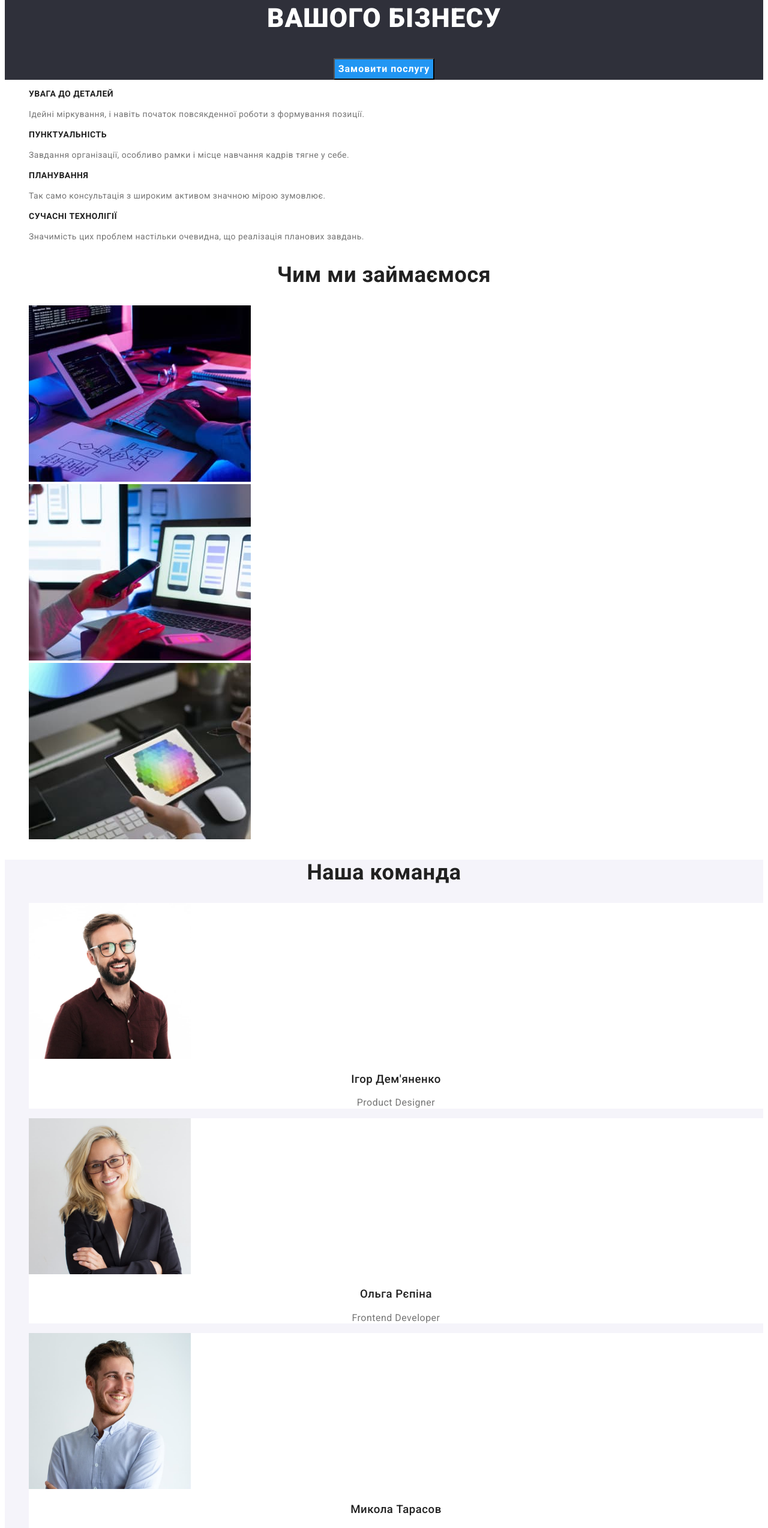
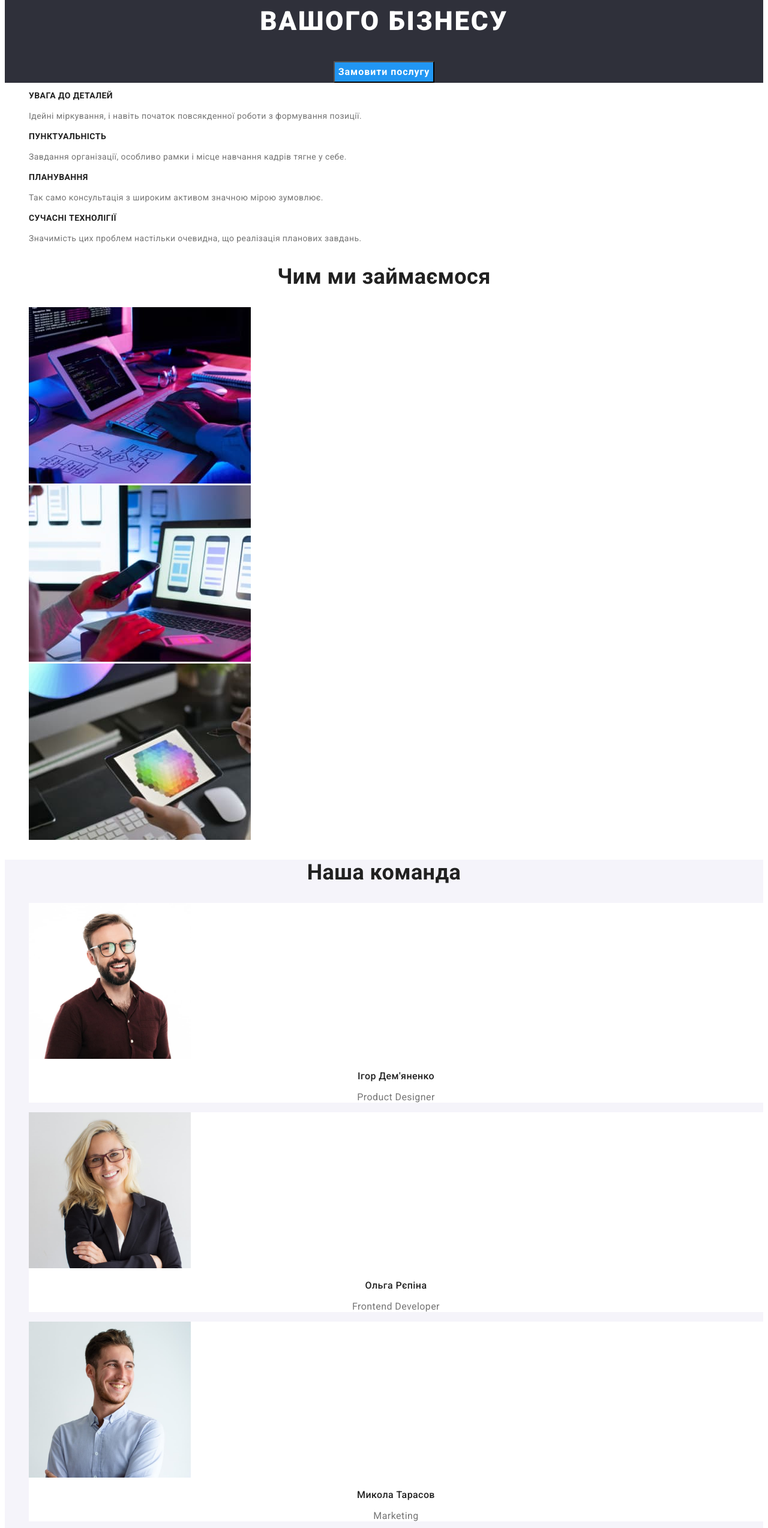
Before and after one commit to IgorJurievic/IgorJurievic-goit-markup-hw-02, a plain HTML site: page index.html in a window 1280 px wide. Shown: the part 242-2789 px from the top of the page at 60% size. Drawn offline with Linux system fonts and the light colour scheme.

Commit message:
доопрацьовуємо css

```diff
--- a/css/styles.css
+++ b/css/styles.css
@@ -12,7 +12,7 @@
 .page {
     color: var(--primary-text-color);
     background-color: var(--white-color);
-
+    font-size: 14px;
     font-family: Roboto, sans-serif;
     letter-spacing: 0.03em;
 }
@@ -21,7 +21,7 @@
     list-style: none;
 }
 
-.title {
+.section-title {
 
     font-size: 36px;
     line-height: 1.17;
@@ -29,14 +29,6 @@
 }
 
 /* header */
-
-.page-header {
-
-    font-weight: 500;
-    font-size: 14px;
-    line-height: 1.14;
-    letter-spacing: 0.02em
-}
 
 .logo-web {
     color: var(--accent-color);
@@ -60,6 +52,9 @@
 
 .site-nav .link {
     color: var(--primary-text-color);
+    font-weight: 500;
+    line-height: 1.14;
+    letter-spacing: 0.02em
 }
 
 .site-nav .link:hover, .site-nav .link:focus, .site-nav .link:active, .site-nav .link.current, .contacts .link:hover,
@@ -69,22 +64,26 @@
 
 .contacts .link {
     color: var(--text-color);
+    font-weight: 500;
+
+    line-height: 1.14;
+    letter-spacing: 0.02em
 }
 
 /* hero */
 
 .hero {
     background-color: var(--hero-bg-color);
-    color: var(--white-color);
+    text-align: center;
 
-    text-align: center;
-    letter-spacing: 0.06em;
 }
 
 .hero-title {
+    color: var(--white-color);
     font-weight: 900;
     font-size: 44px;
     line-height: 1.36;
+    letter-spacing: 0.06em;
     text-transform: uppercase;
 }
 
@@ -93,10 +92,10 @@
     font-size: 16px;
     line-height: 1.88;
     align-items: center;
-
+    letter-spacing: 0.06em;
 }
 
-/* section */
+/* Про нас */
 
 .visually-hidden {
     position: absolute;
@@ -111,17 +110,15 @@
         margin: -1px;
 }
 
-.list-title {
+.about-title {
     font-size: 14px;
     line-height: 1.14;
     text-transform: uppercase;
 
 }
 
-.list-text {
+.about-text {
     color: var(--text-color);
-
-    font-size: 14px;
     line-height: 1.71;
 
 }
@@ -130,24 +127,26 @@
 
 /* staf */
 
-.teem {
+.team {
     background-color: var(--teem-bg-color);
-    font-size: 16px;
-    line-height: 1.19;
 
 }
 
-.teem-list {
+.team-list {
     background-color: var(--white-color);
 }
 
-.teem-title {
+.team-title {
     font-weight: 500;
+    font-size: 16px;
+    line-height: 1.19;
     text-align: center;
 }
 
-.teem-text {
+.team-text {
     color: var(--text-color);
+    font-size: 16px;
+    line-height: 1.19;
     text-align: center;
 
 }
@@ -156,15 +155,13 @@
 
 .footer {
     background-color: var(--footer-bg-color);
-    font-weight: 400;
-    font-size: 14px;
-    line-height: 1.71;
 }
 
 .footer .address{
     color: var(--white-color);
     text-decoration: none;
     font-style: normal;
+    line-height: 1.71;
 }
 
 .footer .address:hover, footer .address:focus, .footer .link:hover,
@@ -175,6 +172,7 @@
 .footer .link {
     color: rgba(255, 255, 255, 0.6);
     font-style: normal;
+    line-height: 1.71;
 }
 
 /* button */
--- a/index.html
+++ b/index.html
@@ -41,32 +41,32 @@
           Замовити послугу
         </button>
       </section>
-      <section class="section">
+      <section class="about">
         <h2 class="visually-hidden">Наші переваги</h2>
         <ul class="list">
           <li>
-            <h3 class="list-title">Увага до деталей</h3>
-            <p class="list-text">
+            <h3 class="about-title">Увага до деталей</h3>
+            <p class="about-text">
               Ідейні міркування, і навіть початок повсякденної роботи з
               формування позиції.
             </p>
           </li>
           <li>
-            <h3 class="list-title">Пунктуальність</h3>
-            <p class="list-text">
+            <h3 class="about-title">Пунктуальність</h3>
+            <p class="about-text">
               Завдання організації, особливо рамки і місце навчання кадрів тягне
               у себе.
             </p>
           </li>
           <li>
-            <h3 class="list-title">Планування</h3>
-            <p class="list-text">
+            <h3 class="about-title">Планування</h3>
+            <p class="about-text">
               Так само консультація з широким активом значною мірою зумовлює.
             </p>
           </li>
           <li>
-            <h2 class="list-title">Сучасні технолігії</h2>
-            <p class="list-text">
+            <h2 class="about-title">Сучасні технолігії</h2>
+            <p class="about-text">
               Значимість цих проблем настільки очевидна, що реалізація планових
               завдань.
             </p>
@@ -74,7 +74,7 @@
         </ul>
       </section>
       <section class="section">
-        <h2 class="title">Чим ми займаємося</h2>
+        <h2 class="section-title">Чим ми займаємося</h2>
         <ul class="list">
           <li>
             <img
@@ -99,44 +99,44 @@
           </li>
         </ul>
       </section>
-      <section class="teem">
-        <h2 class="title">Наша команда</h2>
+      <section class="team">
+        <h2 class="section-title">Наша команда</h2>
         <ul class="list">
-          <li class="teem-list">
+          <li class="team-list">
             <img
               src="./images/product-designer.jpg"
               alt="Ігор Дем'яненко Product Designer"
               width="270"
             />
-            <h3 class="teem-title">Ігор Дем'яненко</h3>
-            <p class="teem-text">Product Designer</p>
+            <h3 class="team-title">Ігор Дем'яненко</h3>
+            <p class="team-text">Product Designer</p>
           </li>
-          <li class="teem-list">
+          <li class="team-list">
             <img
               src="./images/frontend-developer.jpg"
               alt="Ольга Рєпіна Frontend Developer"
               width="270"
             />
-            <h3 class="teem-title">Ольга Рєпіна</h3>
-            <p class="teem-text">Frontend Developer</p>
+            <h3 class="team-title">Ольга Рєпіна</h3>
+            <p class="team-text">Frontend Developer</p>
           </li>
-          <li class="teem-list">
+          <li class="team-list">
             <img
               src="./images/marketing.jpg"
               alt="Микола Тарасов Marketing"
               width="270"
             />
-            <h3 class="teem-title">Микола Тарасов</h3>
-            <p class="teem-text">Marketing</p>
+            <h3 class="team-title">Микола Тарасов</h3>
+            <p class="team-text">Marketing</p>
           </li>
-          <li class="teem-list">
+          <li class="team-list">
             <img
               src="./images/ui-designer.jpg"
               alt="Михайло Єрмаков UI Designer"
               width="270"
             />
-            <h3 class="teem-title">Михайло Єрмаков</h3>
-            <p class="teem-text">UI Designer</p>
+            <h3 class="team-title">Михайло Єрмаков</h3>
+            <p class="team-text">UI Designer</p>
           </li>
         </ul>
       </section>
```
Also changed, not shown: portfolio.html (+2 -2 lines).
